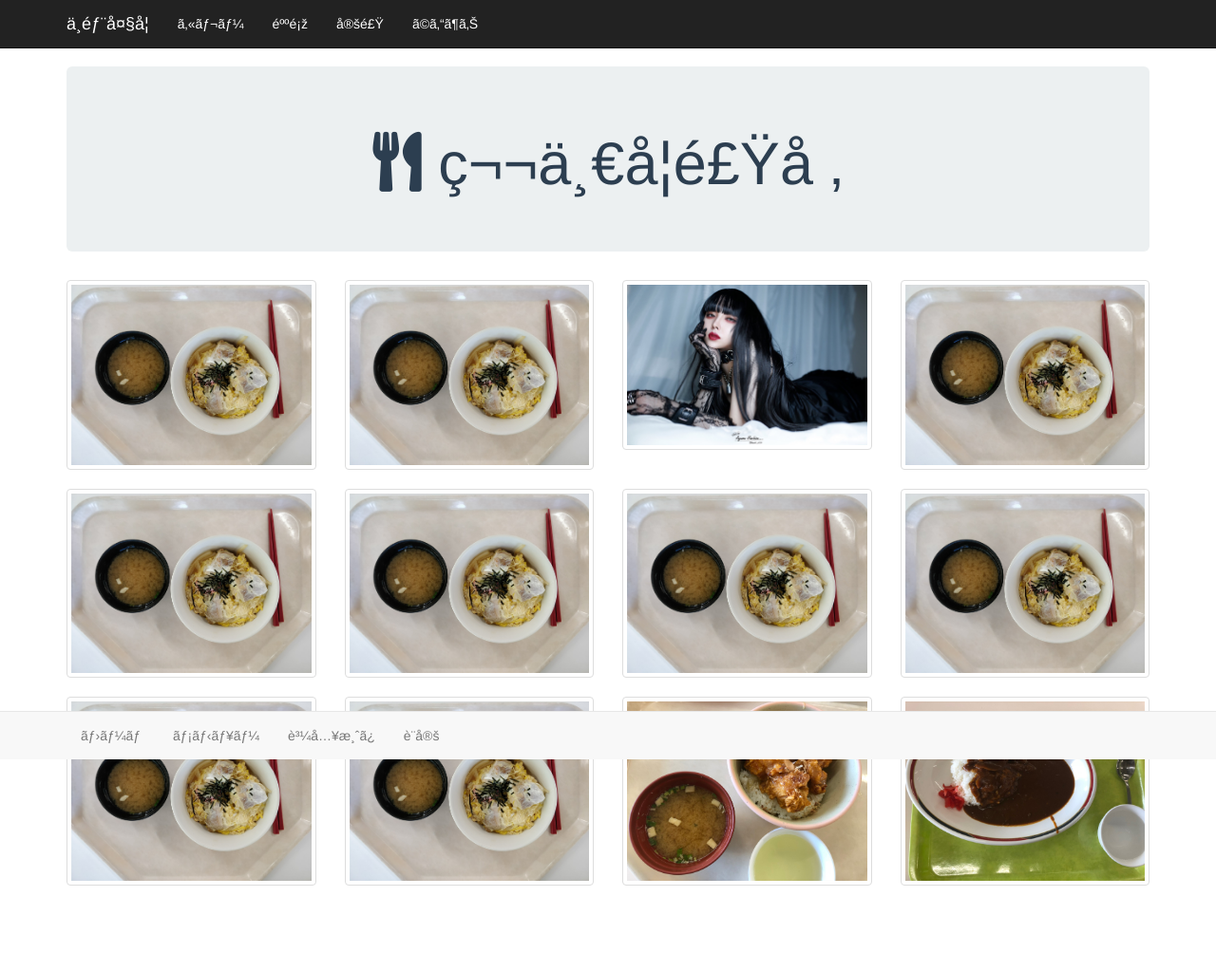
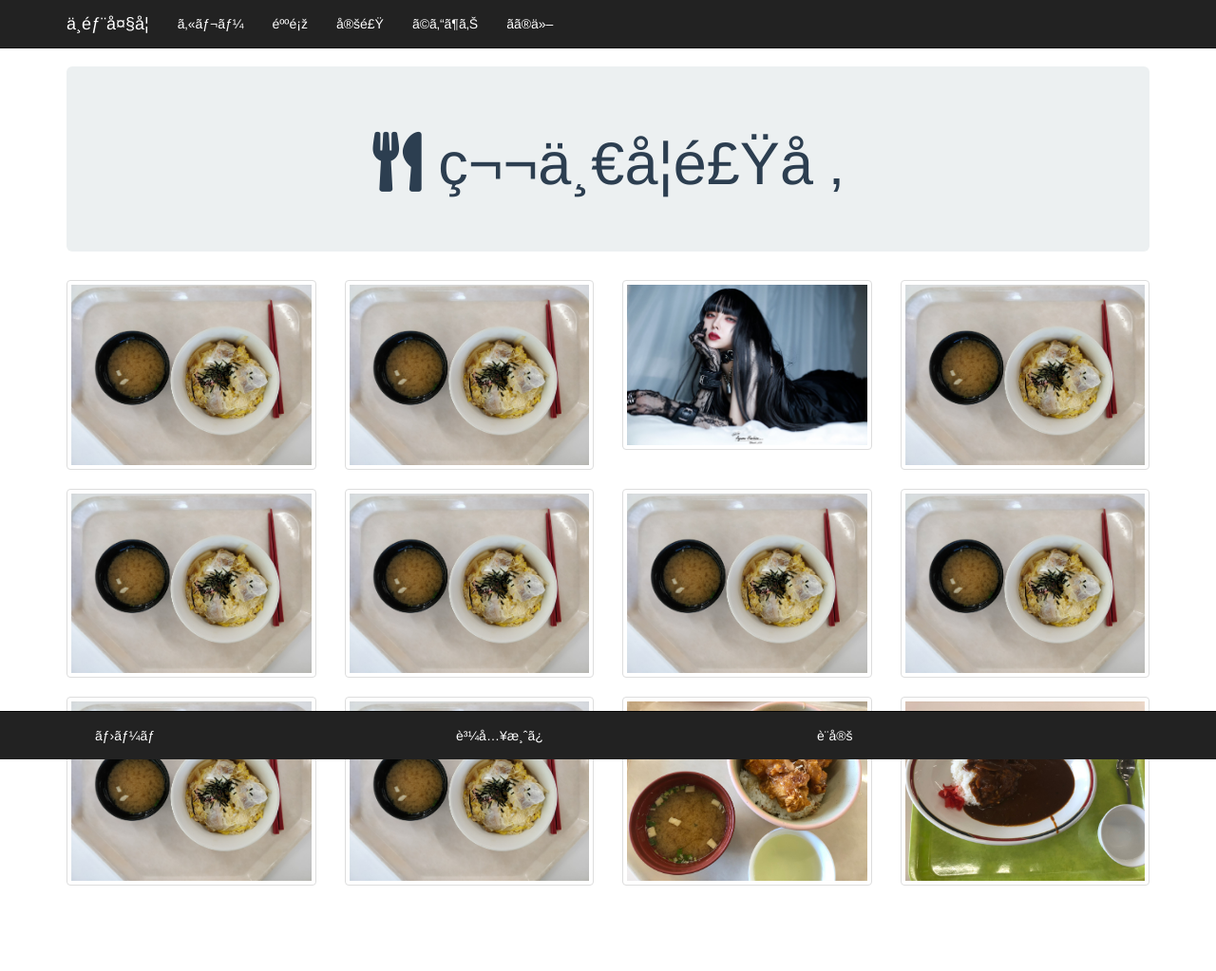
Before and after one commit to FunabikiKeisuke/Hack-U, a PHP site: page / in a window 1280 px wide. Shown: the whole page at 95% size. Run offline with PHP 8.4, Linux system fonts and the light colour scheme; some libraries are stand-ins or nearby versions.

Commit message:
その他メニューを加えた

```diff
--- a/index.html
+++ b/index.html
@@ -27,6 +27,7 @@
 						<li><a href="#">麺類</a></li>
 						<li><a href="#">定食</a></li>
 						<li><a href="#">どんぶり</a></li>
+						<li><a href="#">その他</a></li>
 				</ul>
 			</div>
 		</div>
@@ -106,32 +107,16 @@
 		</div>
 
 	</div>
-
-
-
 	<!-- footer -->
-	<nav class="navbar navbar-default navbar-fixed-bottom footer">
+	<nav class="navbar navbar-inverse navbar-fixed-bottom footer nav">
 		<div class="container">
-			<div class="navbar-header">
-				 <button type="button" class="navbar-toggle collapsed" data-toggle="collapse" data-target="#bs-nav-demo" aria-expanded="false">
-			        <span class="sr-only">Toggle navigation</span>
-			        <span class="icon-bar"></span>
-			        <span class="icon-bar"></span>
-			        <span class="icon-bar"></span>
-	  		    </button>
-			</div>
-			<div class="collapse navbar-collapse" id="bs-nav-demo">
 				<ul class="nav navbar-nav footer">
-					<li><a href="#">ホーム</a></li>
-					<li><a href="#">メニュー</a></li>
-					<li><a href="#">購入済み</a></li>
-					<li><a href="#">設定</a></li>
+					<li class="col-xs-4 footerNav"><a href="#">ホーム</a></li>
+					<!-- <li class="col-md-3 col-xs-3"><a href="#">メニュー</a></li> -->
+					<li class="col-xs-4 footerNav"><a href="#">購入済み</a></li>
+					<li class="col-xs-4 footerNav"><a href="#">設定</a></li>
 				</ul>
-
-		</div>
 	</nav>
-
-
 <script src="https://code.jquery.com/jquery-3.4.1.js"></script>
 <script src="https://stackpath.bootstrapcdn.com/bootstrap/3.4.1/js/bootstrap.min.js" integrity="sha384-aJ21OjlMXNL5UyIl/XNwTMqvzeRMZH2w8c5cRVpzpU8Y5bApTppSuUkhZXN0VxHd" crossorigin="anonymous"></script>
 </body>
--- a/style.css
+++ b/style.css
@@ -1,17 +1,27 @@
-body{
+body {
 	padding: 70px 0 70px 0;
 }
-.jumbotron{
+.jumbotron {
 	color: #2c3e50;
 	background-color: #ecf0f1;
 	text-align: center;
 }
-.navbar-inverse{
+.navbar-inverse {
 	color: #2c3e50;
 }
-.navbar-inverse .navbar-nav>li>a{
+.navbar-inverse .navbar-nav > li > a {
 	color: white;
 }
-.navbar-inverse .navbar-brand{
+.navbar-inverse .navbar-brand {
 	color: white;
 }
+
+/* footer navbar */
+
+li .footerNav {
+	padding-left: 20px;
+	padding-right: 20px;
+}
+.navbar-nav {
+	float: none;
+}
```
